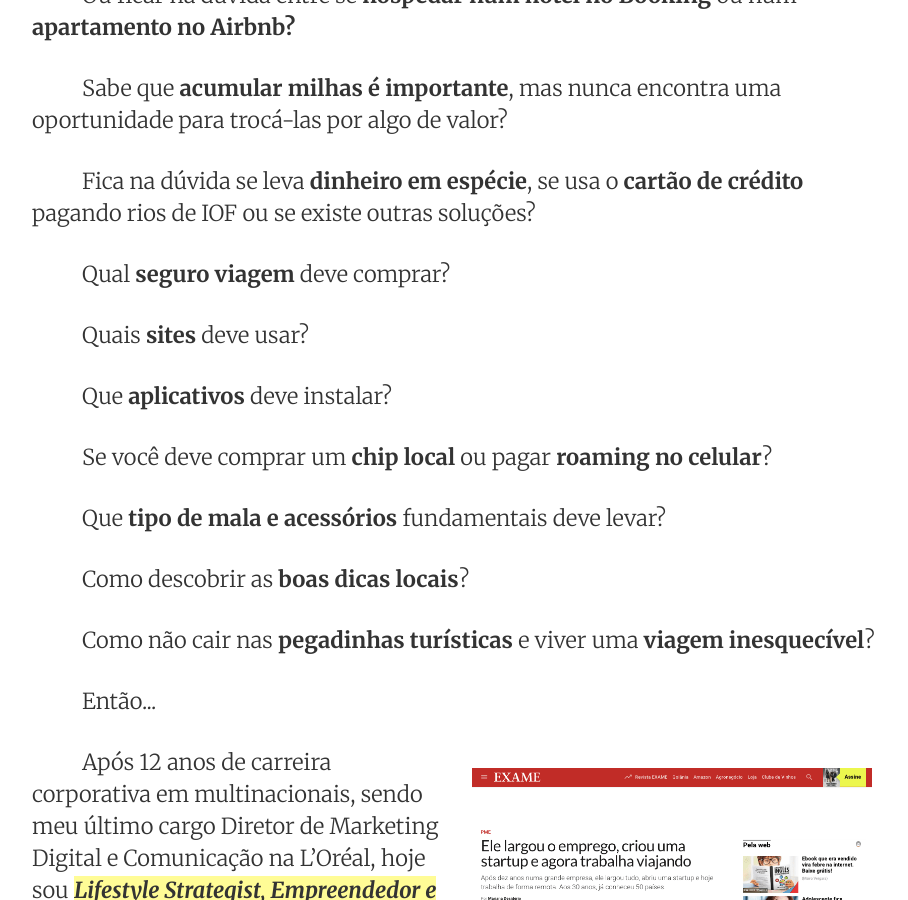
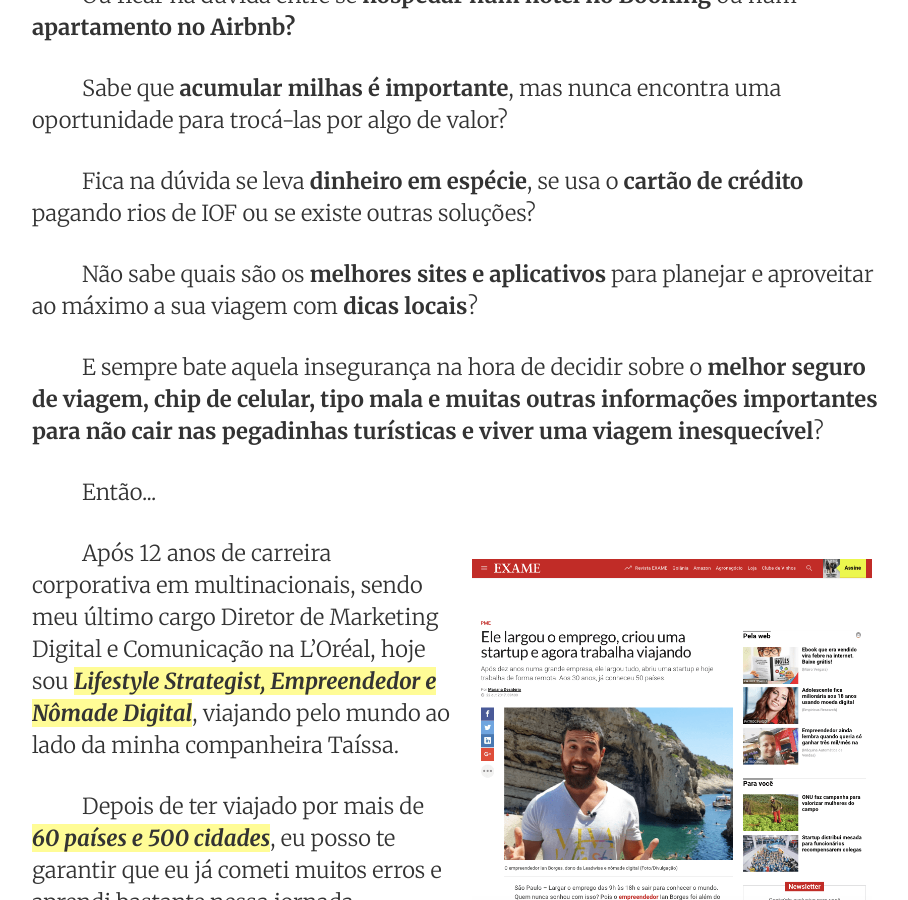
Before and after one commit to ianborges/hackeandosuaviagem, a Jekyll site: the page built from index.html, in a window 1280 px wide and 900 px high, scrolled down 808 px. Shown: the whole window, without its empty margins (177-1085 px from the left). Built offline with Jekyll 4.4.1, drawn with Linux system fonts in a browser that asks for light colours; the list of posts is cut into pages by our own code.

Commit message:
Update index.html

```diff
--- a/index.html
+++ b/index.html
@@ -32,19 +32,9 @@ layout: default
 
         <p>Fica na dúvida se leva <strong>dinheiro em espécie</strong>, se usa o <strong>cartão de crédito</strong> pagando rios de IOF ou se existe outras soluções?</p>
 
-        <p>Qual <strong>seguro viagem</strong> deve comprar?</p>
+        <p>Não sabe quais são os <strong>melhores sites e aplicativos</strong> para planejar e aproveitar ao máximo a sua viagem com <strong>dicas locais</strong>?</p>
 
-        <p>Quais <strong>sites</strong> deve usar?</p>
-
-        <p>Que <strong>aplicativos</strong> deve instalar?</p>
-
-        <p>Se você deve comprar um <strong>chip local</strong> ou pagar <strong>roaming no celular</strong>?</p>
-
-        <p>Que <strong>tipo de mala e acessórios</strong> fundamentais deve levar?</p>
-
-        <p>Como descobrir as <strong>boas dicas locais</strong>?</p>
-
-        <p>Como não cair nas <strong>pegadinhas turísticas</strong> e viver uma <strong>viagem inesquecível</strong>?</p>
+        <p>E sempre bate aquela insegurança na hora de decidir sobre o <strong>melhor seguro de viagem, chip de celular, tipo mala e muitas outras informações importantes para não cair nas pegadinhas turísticas e viver uma viagem inesquecível</strong>?</p>
 
         <p>Então...</p>
 
```
